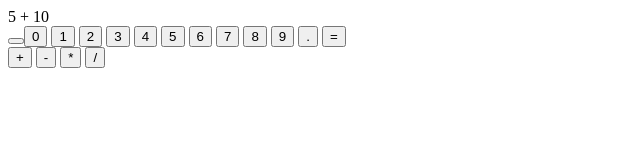
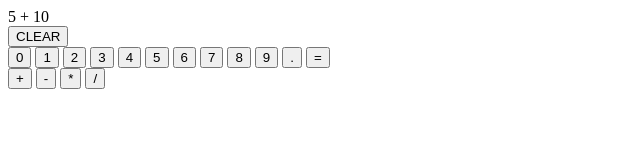
Before and after one commit to Rina-Mbugua/Calculator, a plain HTML site: page index.html in a window 1280 px wide. Shown: the whole page, without its empty margins (0-640 px from the left). Drawn offline with Linux system fonts and the light colour scheme.

Commit message:
remove "buttons" class from clear button

```diff
--- a/index.html
+++ b/index.html
@@ -13,7 +13,7 @@
         </div>
 
         <div id="clearButtonContainer">
-            <button id="clearButton buttons>CLEAR</button>
+            <button id="clearButton"> CLEAR </button>
         </div>
 
         <div id="mainContainer"> <!--add tab-index when you start the css-->
```
